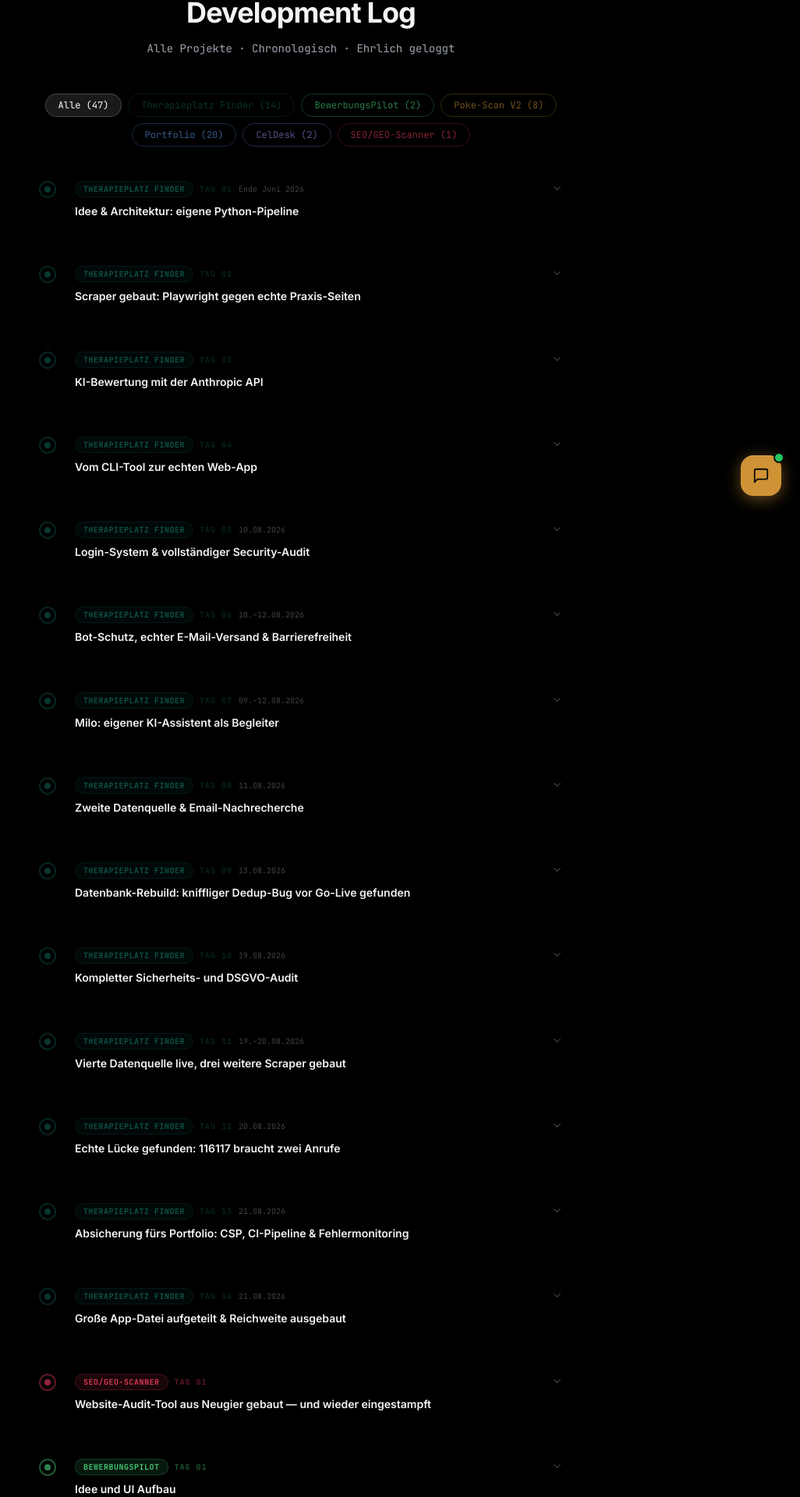
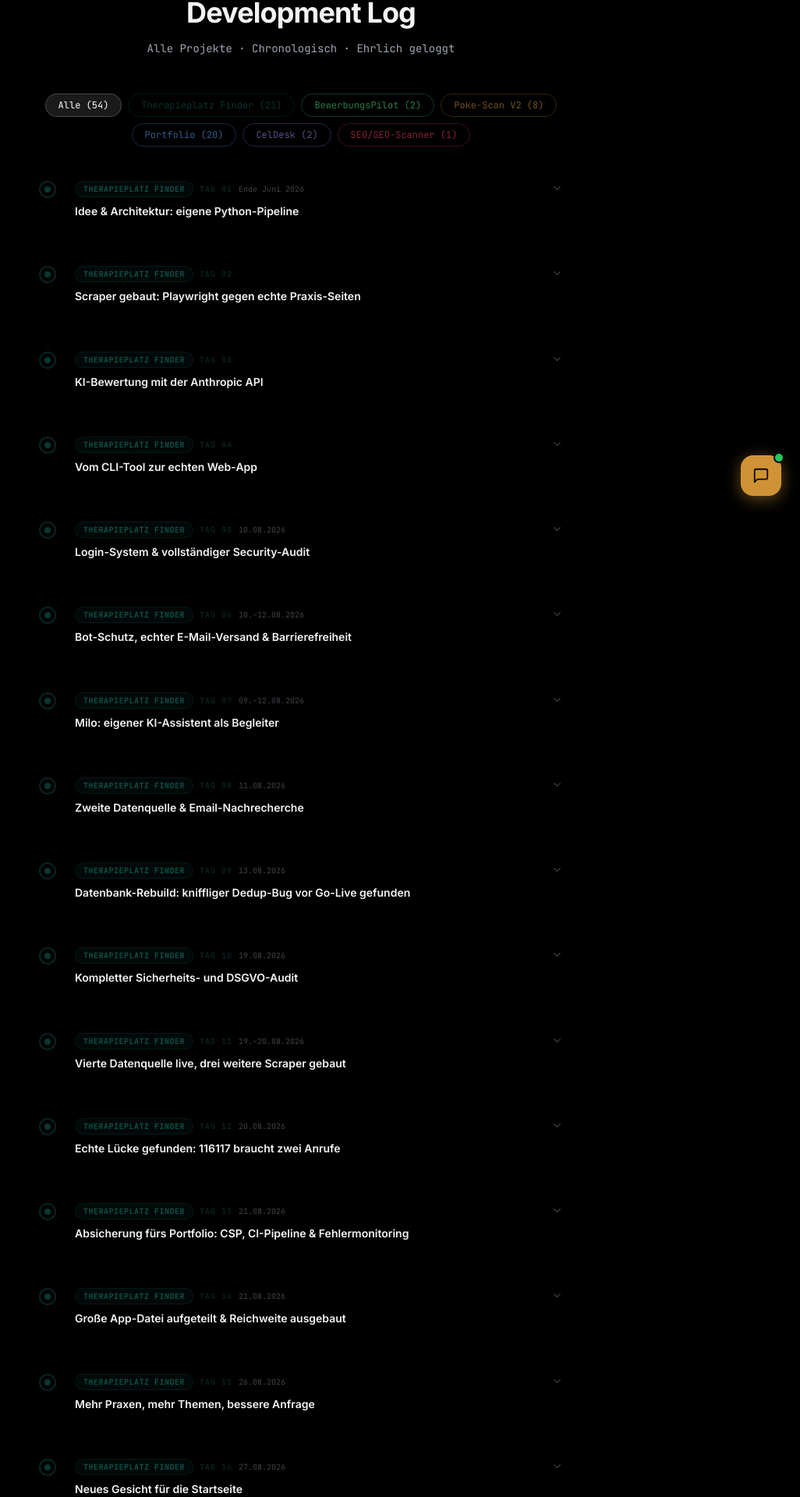
Before and after one commit to celtechstarter/portfolio, a Next.js app: page /devlog in a window 1280 px wide. Shown: the part 140-2060 px from the top of the page at 78% size, without its empty margins (254-1280 px from the left). Built offline with nearby package versions, Linux system fonts and the light colour scheme.

Commit message:
Devlog: Therapieplatz Finder Tag 15-21 nachgetragen (26.08.-27.09.2026)

```diff
--- a/app/devlog/DevlogClient.tsx
+++ b/app/devlog/DevlogClient.tsx
@@ -170,6 +170,81 @@ const entries: DevlogEntry[] = [
       "Die gewachsene, gut 3000 Zeilen lange app.js in sechs klar benannte Dateien aufgeteilt (Zustand, Hilfsfunktionen, UI-Bausteine, Ansichten, Aktionen, Rendering) — ohne Build-Schritt, nur klassische aufeinanderfolgende Script-Tags im Browser. Parallel die Reichweite ausgebaut: Ko-fi-Link und Instagram-Badge in den Footer aller Seiten integriert, ein Flyer zur Gesetzesänderung 2027 sowie erste Kurzvideos für TikTok und Instagram erstellt.",
     problemSolved:
       "Node-Testumgebung und Browser laden mehrere Script-Dateien unterschiedlich — ein erster Lösungsversuch erzeugte unsichtbar 'fremde' Objekte, die in Tests wie unterschiedliche Werte aussahen, obwohl sie inhaltlich identisch waren. Mit einer anderen Lade-Technik im selben Gültigkeitsbereich wie der Testcode gelöst, alle 250+ Tests wieder grün",
+  },
+  {
+    project: "Therapieplatz Finder",
+    color: PROJECT_COLORS["Therapieplatz Finder"],
+    day: 15,
+    date: "26.08.2026",
+    title: "Mehr Praxen, mehr Themen, bessere Anfrage",
+    description:
+      "Suchgebiet um Unna und Bönen erweitert und eine weitere Datenquelle angebunden. Nach der Dublettenbereinigung stehen 986 Einträge in der Datenbank. Der Fragebogen kennt jetzt deutlich mehr Krankheitsbilder, unter anderem ADHS, Sucht und Trauma, und zeigt auf den Karten alle Schwerpunkte einer Praxis. Die Anfrage-Mail fragt jetzt konkret nach der ungefähren Wartezeit statt allgemein nach freien Kapazitäten: Ein Hinweis aus der Praxis war, dass Krankenkassen ein bloßes „nicht erreicht“ nicht als Nachweis akzeptieren.",
+    problemSolved:
+      "Website-Links aus einer Datenquelle kamen ohne „https://“ an und führten deshalb auf eine nicht existierende Unterseite der eigenen App (404) → Links beim Einlesen normalisiert und einen Test für genau diesen Fall ergänzt",
+  },
+  {
+    project: "Therapieplatz Finder",
+    color: PROJECT_COLORS["Therapieplatz Finder"],
+    day: 16,
+    date: "27.08.2026",
+    title: "Neues Gesicht für die Startseite",
+    description:
+      "Den oberen Bereich der Startseite nach einem vorher entworfenen Mockup neu gebaut und das Logo auf eine ruhigere Zwei-Kreise-Variante mit neuer Farbwelt umgestellt, auf allen Seiten einheitlich. In der Anfrage-Mail lassen sich die Stichworte zur Wartezeit jetzt direkt im Text anklicken, statt über zusätzliche Knöpfe und Kästen.",
+  },
+  {
+    project: "Therapieplatz Finder",
+    color: PROJECT_COLORS["Therapieplatz Finder"],
+    day: 17,
+    date: "31.08.–03.09.2026",
+    title: "Umkreis-Filter und eigene Icons für jedes Thema",
+    description:
+      "Einen Kilometer-Schieberegler in die Ergebnisliste eingebaut, mit dem man festlegt, wie weit eine Praxis höchstens entfernt sein darf. Jedes Thema im Fragebogen und in der „Hilft bei“-Anzeige hat ein eigenes, schlichtes Icon bekommen, damit man die Liste schneller überfliegen kann.",
+    problemSolved:
+      "Milo, der KI-Helfer, hat Nutzer:innen einen Klickweg zum Eintragen einer Absage erklärt, den es so nicht gab → System-Prompt mit dem echten Ablauf der App abgeglichen und korrigiert",
+  },
+  {
+    project: "Therapieplatz Finder",
+    color: PROJECT_COLORS["Therapieplatz Finder"],
+    day: 18,
+    date: "25.09.2026",
+    title: "Datenbank aufgeräumt",
+    description:
+      "Den Dubletten-Abgleich um einen Vergleich über Telefonnummer und E-Mail-Adresse erweitert. Dabei kamen 141 doppelte Einträge heraus, die unter leicht unterschiedlichen Namen aus verschiedenen Quellen stammten. Außerdem FAQ und Texte der Startseite so angepasst, dass sie nur noch die Städte nennen, die wirklich abgedeckt sind.",
+    problemSolved:
+      "Die Admin-Seite für gemeldete Praxis-Einträge war nicht erreichbar, weil im Code eine falsche Konto-Kennung hinterlegt war → korrigiert und die Meldungen nachträglich abgearbeitet",
+  },
+  {
+    project: "Therapieplatz Finder",
+    color: PROJECT_COLORS["Therapieplatz Finder"],
+    day: 19,
+    date: "26.09.2026",
+    title: "Große Feature-Runde: Mehrfach-Anfragen, Erinnerungen, Widerspruch",
+    description:
+      "An einem Tag viele Wünsche umgesetzt: mehrere Praxen auf einmal anschreiben (jede bekommt einen eigenen, leicht unterschiedlichen Text), Themenfilter in der Liste, Feedback, Gästebuch und Kontaktformular. Dazu eine freiwillige Sicherung der Mappe im Konto, damit sie auf jedem Gerät da ist, und freiwillige Erinnerungs-Mails per Cronjob mit Abmelde-Link ohne Login. „Meine Mappe“ führt jetzt bis zum Ende: PTV 11 hochladen, auf die Antwort der Kasse warten und bei einer Ablehnung einen fertigen Widerspruchstext kopieren. Das Anschreiben passt sich außerdem an die Schwerpunkte der jeweiligen Praxis an.",
+    problemSolved:
+      "Mit dem Mehrfach-Versand war das Tageslimit von 6 Anfragen (Schutz vor Missbrauch) sofort aufgebraucht. Statt eines Bezahlmodells gibt es jetzt einen klaren Hinweis und eine Freischaltung über das Kontaktformular, die ich im Admin-Bereich mit einem Klick bestätige",
+  },
+  {
+    project: "Therapieplatz Finder",
+    color: PROJECT_COLORS["Therapieplatz Finder"],
+    day: 20,
+    date: "26.09.2026",
+    title: "Externer Code-Review: 40 Befunde einzeln geprüft",
+    description:
+      "Das ganze Projekt von einem zweiten KI-Modell (ChatGPT) prüfen lassen, mit einer vorher geschriebenen Anleitung zu Zweck, Zielgruppe und Regeln. Jeden der 40 Befunde selbst im Code nachgeprüft, 35 stimmten. Die wichtigsten noch am selben Tag behoben: Milo schickt Texte mit Krisenbegriffen nie an den Server, die Widerspruchsfrist wird am Monatsende richtig berechnet (31. Januar plus ein Monat ist der 28. Februar, nicht der 3. März), die Fehlerüberwachung filtert Login-Tokens und E-Mail-Adressen heraus. Im Backend prüft der Filter die Approbation jetzt dreistufig, und beim Besuch von Praxis-Websites blockiert ein SSRF-Schutz Anfragen an interne Adressen.",
+    problemSolved:
+      "Eingeloggte Nutzer:innen konnten ihre eigenen Versand-Einträge in der Datenbank löschen und so das Tageslimit umgehen → Schreibrechte entzogen, ein fehlgeschlagener Versand wird nur noch serverseitig über eine abgesicherte Datenbankfunktion zurückgenommen. Nebenbei aufgefallen: interne Planungsdateien waren öffentlich abrufbar und sind jetzt vom Deployment ausgeschlossen",
+  },
+  {
+    project: "Therapieplatz Finder",
+    color: PROJECT_COLORS["Therapieplatz Finder"],
+    day: 21,
+    date: "26.–27.09.2026",
+    title: "Vier KI-Helfer parallel: Cloud-Sitzungen als kleines Team",
+    description:
+      "Mit geschenktem Guthaben für Claude Code in der Cloud die Arbeit aufgeteilt: sechs Cloud-Sitzungen mit klar abgegrenzten Aufgaben liefen parallel, ChatGPT lieferte eine Zweitmeinung, Claude Cowork schrieb die Anleitungen, prüfte jedes Ergebnis und führte alles zusammen. Ergebnisse: technisches SEO, ehrlichere Texte, eine Sicherheitsrichtlinie komplett ohne Inline-Skripte (über 150 Klick-Stellen auf Ereignis-Delegation umgebaut), drei Ratgeberseiten mit Quellen zu PTV 11, Widerspruch und Sprechstunde sowie echte Browser-Tests mit Playwright und automatischer Barrierefreiheits-Prüfung, die bei jedem Push in GitHub Actions laufen.",
+    problemSolved:
+      "Die Barrierefreiheits-Prüfung meldete Kontrastfehler, deren Messwerte zwischen den Läufen schwankten. Ursache: gemessen wurde mitten in einer Einblend-Animation, als die Karten noch halb durchsichtig waren → Test läuft jetzt mit reduzierten Animationen. Der einzige echte Fehler (Ko-fi-Abzeichen, Kontrast 3:1) ist behoben",
   },
 
   // ── SEO/GEO-Scanner ──────────────────────────────────────────────────────
```
